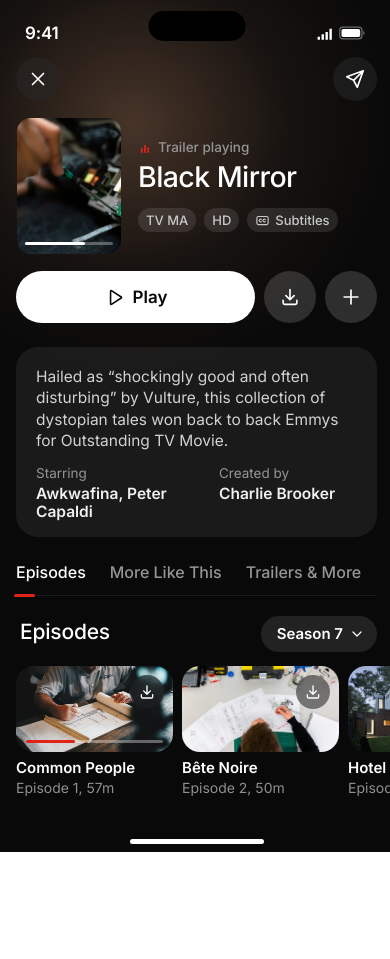
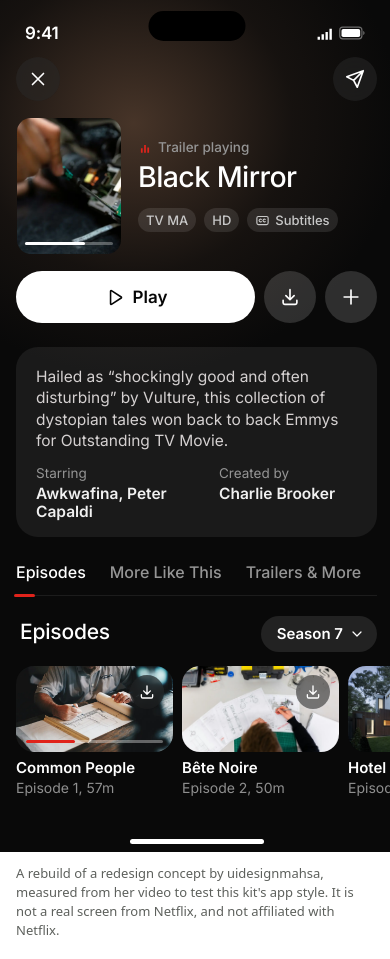
Before and after one commit to blackadmen732-wq/designangle-, a plain HTML site: page app-style/screens/netflix-detail.html in a window 390 px wide. Before the commit the page ends 852 px from the top, so only its background shows below. Drawn offline with Linux system fonts and the light colour scheme.

Commit message:
Say on the Gmail and Netflix rebuilds what they are
Each now carries a line below the phone, outside the measured screen: a
rebuild of a redesign concept by uidesignmahsa, made to test the kit's app
style, not a real screen and not affiliated with Google or Netflix. Opened
on their own, they can no longer pass for the real thing. The check still
passes and the Gmail rebuild still lines up with her frame.

Co-Authored-By: Claude Opus 5.5 <noreply@anthropic.com>
Claude-Session: https://claude.ai/code/session_013d8nbtS4Y6FxcF8q51KYfo

```diff
--- a/app-style/screens/netflix-detail.html
+++ b/app-style/screens/netflix-detail.html
@@ -89,5 +89,7 @@
 
   <div class="ui-home-bar"></div>
 </div>
+<!-- Below the phone, outside the measured screen: what this page is. -->
+<p style="box-sizing:border-box; width:393px; margin:0; padding:12px 16px 20px; font:13px/1.45 system-ui, sans-serif; color:#5d605c; background:#fff">A rebuild of a redesign concept by uidesignmahsa, measured from her video to test this kit's app style. It is not a real screen from Netflix, and not affiliated with Netflix.</p>
 </body>
 </html>
```
Also changed, not shown: app-style/screens/gmail-inbox.html (+2 -0 lines), app-style/screens/netflix-title.html (+2 -0 lines).
